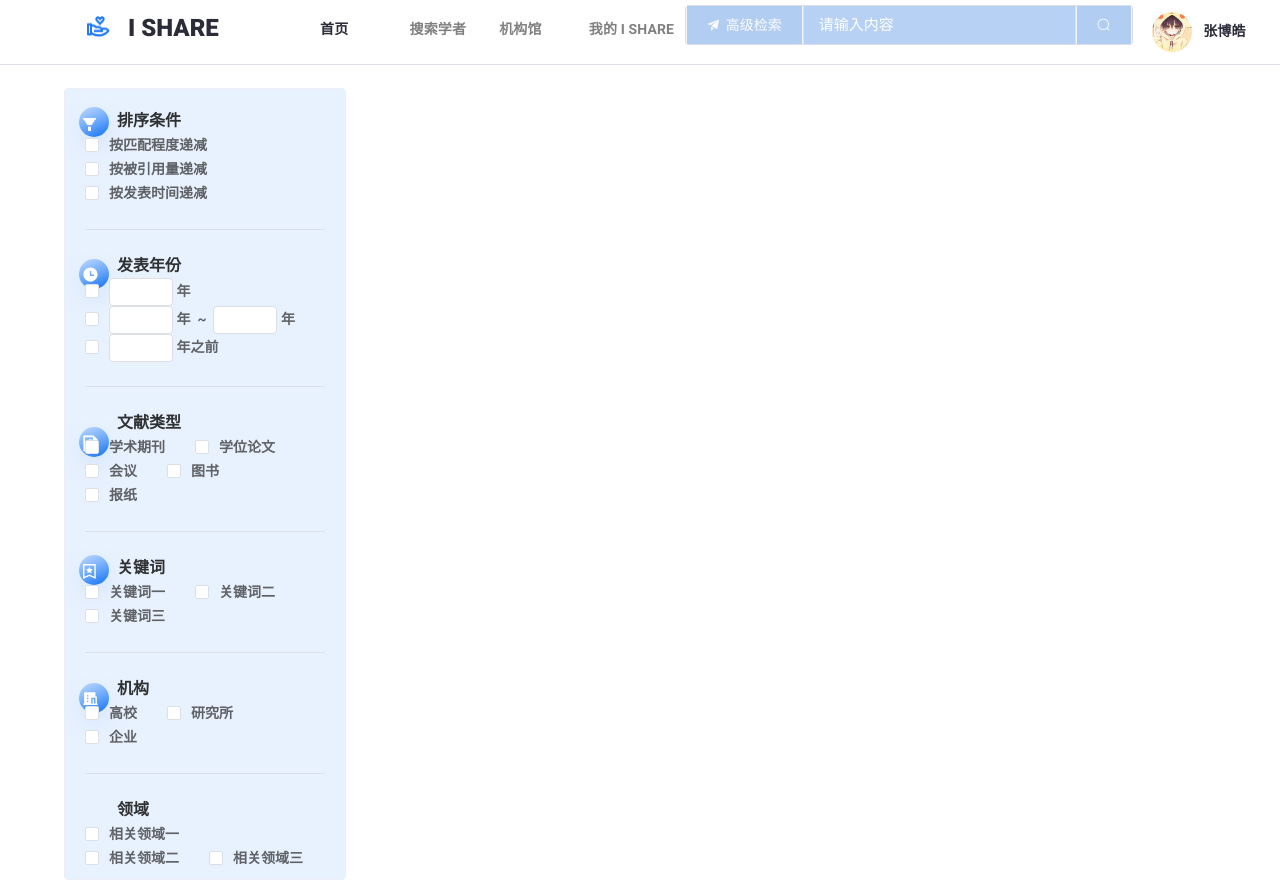
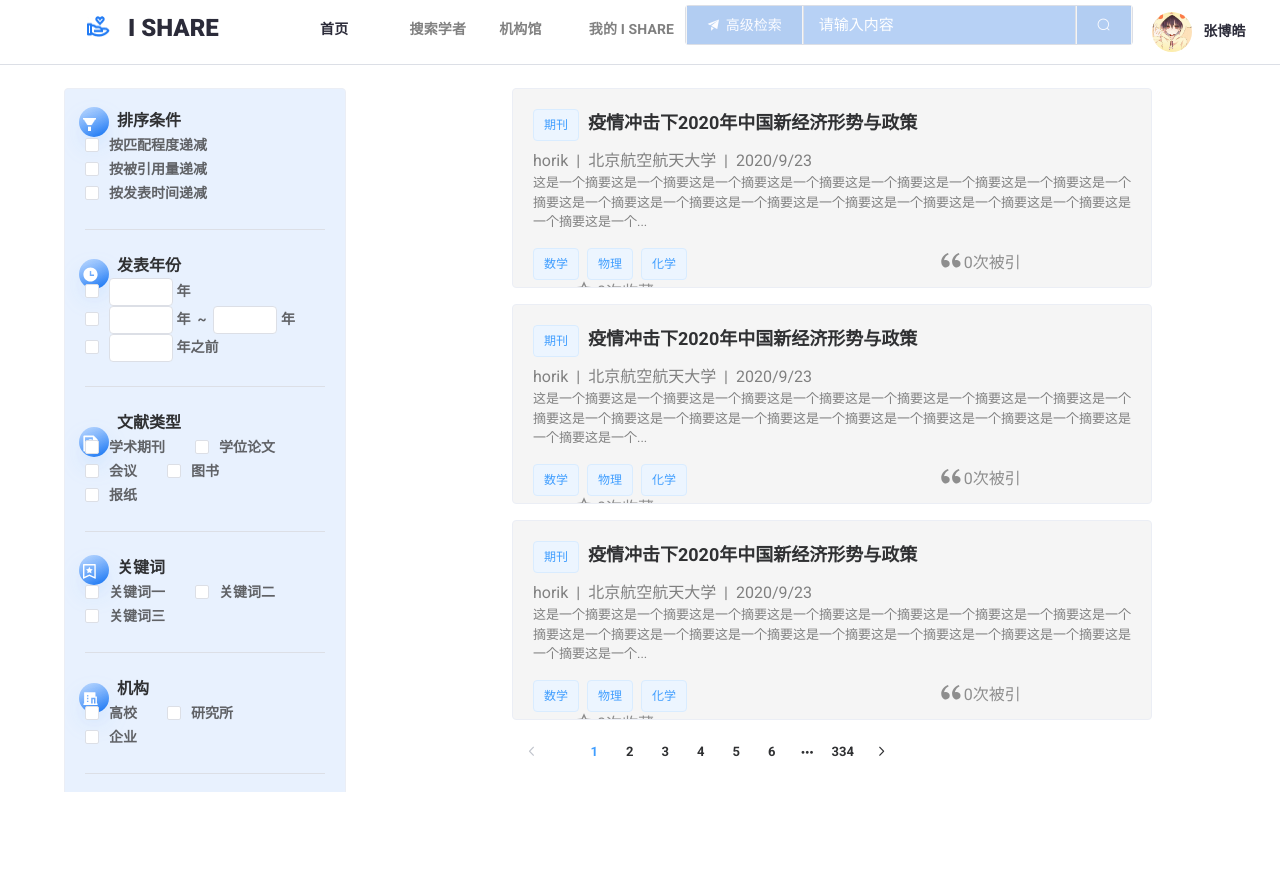
Before and after one commit to 2022autumn/frontend, a Vue app: page /search_outcome in a window 1280 px wide. After the commit the page ends 800 px from the top, so only its background shows below. Built offline with nearby package versions, Linux system fonts and the light colour scheme.

Commit message:
完成了检索结果页面的设计

```diff
--- a/src/components/topbar1.vue
+++ b/src/components/topbar1.vue
@@ -1,7 +1,7 @@
 <!--这个是主页和高级检索界面的顶栏，目前是纯前端-->
 <template>
   <div>
-    <img src="../img/logo.jpg" style="width: 22.52px;height:21.19px;position: absolute;left: 6.81%;right: 91.63%;top: 1.96%;bottom: 97.01%;background: #217BF4;" alt="">
+    <img src="../img/logo.jpg" style="width: 22.52px;height:21.19px;position: absolute;left: 6.81vw;right: 91.63%;top: 1.96vh;bottom: 97.01%;background: #217BF4;" alt="">
     <div style="position: absolute;width: 150px;height: 24px;font-style: normal;font-weight: 600;font-size: 24px;line-height: 24px;color: #2B2B39;left:10vw;top:2vh"><b>I SHARE</b></div>
     <div v-if="this.whichpage===1" style="position: absolute;width: 29px;height:14px;left:25vw;top:2.7vh;font-style: normal;font-weight: 600;font-size: 14px;line-height: 14px;letter-spacing: 0.01em;color: #2B2B39;cursor: pointer" @click="which_page(1)">首页</div>
     <div v-if="this.whichpage!==1" style="position: absolute;width: 29px;height:14px;left:25vw;top:2.7vh;font-style: normal;font-weight: 600;font-size: 14px;line-height: 14px;letter-spacing: 0.01em;color: grey;cursor: pointer" @click="which_page(1)">首页</div>
--- a/src/components/topbar2.vue
+++ b/src/components/topbar2.vue
@@ -1,7 +1,7 @@
 <!--这个是含有搜索框的顶栏，目前是纯前端-->
 <template>
-  <div>
-    <img src="../img/logo.jpg" style="width: 22.52px;height:21.19px;position: absolute;left: 6.81%;right: 91.63%;top: 1.96%;bottom: 97.01%;background: #217BF4;" alt="">
+  <div style="position: fixed;">
+    <img src="../img/logo.jpg" style="width: 22.52px;height:21.19px;position: absolute;left: 6.81vw;right: 91.63%;top: 1.96vh;bottom: 97.01%;background: #217BF4;" alt="">
     <div style="position: absolute;width: 150px;height: 24px;font-style: normal;font-weight: 600;font-size: 24px;line-height: 24px;color: #2B2B39;left:10vw;top:2vh"><b>I SHARE</b></div>
     <div v-if="this.whichpage===1" style="position: absolute;width: 29px;height:14px;left:25vw;top:2.7vh;font-style: normal;font-weight: 600;font-size: 14px;line-height: 14px;letter-spacing: 0.01em;color: #2B2B39;cursor: pointer" @click="which_page(1)">首页</div>
     <div v-if="this.whichpage!==1" style="position: absolute;width: 29px;height:14px;left:25vw;top:2.7vh;font-style: normal;font-weight: 600;font-size: 14px;line-height: 14px;letter-spacing: 0.01em;color: grey;cursor: pointer" @click="which_page(1)">首页</div>
--- a/src/views/search_outcome.vue
+++ b/src/views/search_outcome.vue
@@ -1,7 +1,8 @@
 <template>
   <div>
     <topbar2></topbar2>
-    <el-card class="box-card" style="position: absolute;width:22vw;height: 99vh;left:5vw;top:11vh;background-color: rgba(99, 162, 247, 0.15);" shadow="hover">
+    <div style="position: fixed;width:23.2vw;height: 88vh;left:5vw;top:11vh;overflow-y:auto;">
+    <el-card class="box-card" style="position: absolute;width:22vw;height: 99vh;background-color: rgba(99, 162, 247, 0.15);" shadow="hover">
       <img src="../img/Fill.svg" style="position: absolute;left:-0.5vw;top:1vh">
       <img src="../img/Funnel.svg" style="position: absolute;left:1.25vw;top:3.4vh">
       <div style="margin-left: 2.5vw"><b>排序条件</b></div>
@@ -78,6 +79,60 @@
       <el-checkbox v-model="checked20"><b>相关领域三</b></el-checkbox>
       <el-divider></el-divider>
     </el-card>
+    </div>
+    <div style="position: fixed;left:40vw;height: 88vh;top:11vh;width: 50vw;">
+      <div v-for="item in items" style="width: 50vw;height:27vh;">
+      <el-card  style="width: 50vw;height:25vh;background-color: whitesmoke" shadow="hover">
+        <el-tag style="display: inline-block">{{item.type}}</el-tag>
+        <div style="display: inline-block;font-size: large;">
+          &nbsp;
+          <b>
+          {{item.title}}
+          </b>
+        </div>
+        <div>
+          <div style="display: inline-block;margin-top: 1vh;color: grey">
+            {{item.author}}&nbsp;&nbsp;|
+          </div>
+          <div style="display: inline-block;color: grey">
+            &nbsp;&nbsp;{{item.institution}}&nbsp;&nbsp;|
+          </div>
+          <div style="display: inline-block;color: grey">
+            &nbsp;&nbsp;{{item.time}}
+          </div>
+        </div>
+        <div style="font-size: small;color: grey">
+          {{item.zhaiyao}}
+        </div>
+        <div style="margin-top: 2vh;display: inline-block">
+          <div v-for="tags in item.tags" style="display: inline-block">
+            <el-tag>{{tags}}</el-tag>
+            &nbsp;
+          </div>
+        </div>
+        <div style="display: inline-block;color: rgba(96, 96, 96, 0.69);margin-left: 19vw">
+          <div style="display: inline-block;top:3vh">
+          <img src="../img/yinhao.svg" style="width: 2vw;height: 2vh">
+          </div>
+          <div style="display: inline-block">
+          {{item.numyin}}次被引
+          </div>
+        </div>
+        <div style="display: inline-block;color: rgba(96, 96, 96, 0.69);margin-left: 3vw">
+          <div style="display: inline-block;"><img src="../img/shoucang.svg" style="width: 2vw;height: 2vh"></div>
+          <div style="display: inline-block">{{item.numyin}}次收藏</div>
+        </div>
+      </el-card>
+      </div>
+      <div class="block">
+        <el-pagination
+            layout="prev, pager, next"
+            :total=this.total_page
+            @current-change="handlechange"
+          >
+        </el-pagination>
+      </div>
+    </div>
   </div>
 </template>
 
@@ -114,10 +169,78 @@ export default {
       input3:"",
       input4:"",
       input5:"",
+      num_exact_page:3,
+      total: 1000,//返回的检索结果的总量
+      total_page:0,
+      items:[
+        {
+            type:"期刊",
+            title:"疫情冲击下2020年中国新经济形势与政策",
+            author:"horik",
+            time:"2020/9/23",
+            institution:"北京航空航天大学",
+            zhaiyao:"这是一个摘要这是一个摘要这是一个摘要这是一个摘要这是一个摘要这是一个摘要这是一个摘要这是一个摘要这是一个摘要这是一个摘要这是一个摘要这是一个摘要这是一个摘要这是一个摘要这是一个摘要这是一个摘要这是一个摘要这是一个摘要",
+            tags:[
+               "数学",
+                "物理",
+                "化学",
+            ],
+            numyin:0,
+            numstore:0,
+        },
+        {
+          type:"期刊",
+          title:"疫情冲击下2020年中国新经济形势与政策",
+          author:"horik",
+          time:"2020/9/23",
+          institution:"北京航空航天大学",
+          zhaiyao:"这是一个摘要这是一个摘要这是一个摘要这是一个摘要这是一个摘要这是一个摘要这是一个摘要这是一个摘要这是一个摘要这是一个摘要这是一个摘要这是一个摘要这是一个摘要这是一个摘要这是一个摘要这是一个摘要这是一个摘要这是一个摘要",
+          tags:[
+            "数学",
+            "物理",
+            "化学",
+          ],
+          numyin:0,
+          numstore:0,
+        },
+        {
+          type:"期刊",
+          title:"疫情冲击下2020年中国新经济形势与政策",
+          author:"horik",
+          time:"2020/9/23",
+          institution:"北京航空航天大学",
+          zhaiyao:"这是一个摘要这是一个摘要这是一个摘要这是一个摘要这是一个摘要这是一个摘要这是一个摘要这是一个摘要这是一个摘要这是一个摘要这是一个摘要这是一个摘要这是一个摘要这是一个摘要这是一个摘要这是一个摘要这是一个摘要这是一个摘要",
+          tags:[
+            "数学",
+            "物理",
+            "化学",
+          ],
+          numyin:0,
+          numstore:0,
+        },
+      ]
     }
   },
   methods:{
+      handlechange(page){//处理跳转，page为当前选中的页面
+        //alert(page);
+      }
+  },
+  created() {
+    if(this.total%4===0){
+      this.total_page = this.total/3*10;
+    }
+    else{
+      this.total_page = (this.total/3+1)*10;
+    }
 
+    this.num_exact_page = this.items.length;
+    var i;
+    for(i=0;i<this.num_exact_page;i++){
+      if(this.items[i].zhaiyao.length>100){//处理一下过长的摘要
+        this.items[i].zhaiyao = this.items[i].zhaiyao.substring(0,100)+"...";
+      }
+    }
   }
 }
 </script>
```
Also changed, not shown: src/img/shoucang.svg (added), src/img/yinhao.svg (added).
